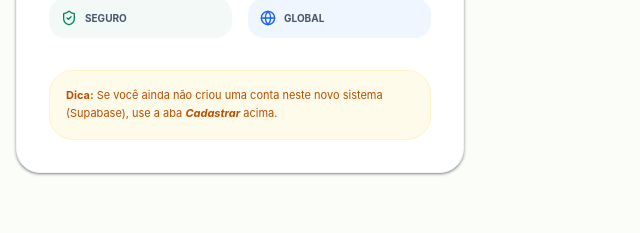
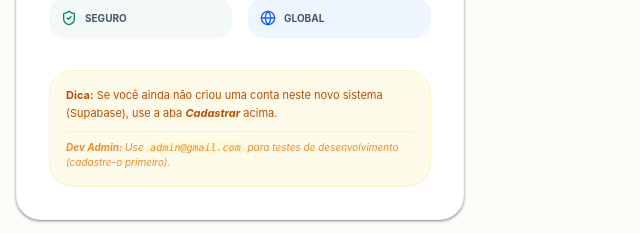
Before and after one commit to JhokoDev/teste-astea, a React (Vite) app: page / in a window 1280 px wide. Shown: the part 701-934 px from the top of the page, without its empty margins (0-640 px from the left). Before the commit the page ends 890 px from the top, so only its background shows below. Built offline with nearby package versions, Linux system fonts and the light colour scheme; no server answers; the HTML template or start-up script is replaced by a standard one.

Commit message:
feat: Improve Supabase authentication error handling
Add specific error messages for common Supabase authentication issues, including email rate limits, unsupported providers, and unconfirmed emails. This provides clearer guidance to users when login or signup fails.

```diff
--- a/src/views/LoginView.tsx
+++ b/src/views/LoginView.tsx
@@ -27,6 +27,10 @@ export function LoginView() {
       if (error.message?.includes('For security purposes, you can only request this after')) {
         const seconds = error.message.match(/\d+/)?.[0] || 'alguns';
         toast.error(`Muitas tentativas! Por segurança, aguarde ${seconds} segundos antes de tentar novamente.`);
+      } else if (error.message === 'email rate limit exceeded') {
+        toast.error('Limite de envio de e-mails do Supabase excedido. Tente usar o "Entrar com Google" ou aguarde alguns minutos.');
+      } else if (error.message?.includes('Unsupported provider')) {
+        toast.error('O login com Google não está ativado no painel do Supabase. Por favor, use e-mail e senha ou ative o provedor Google no Supabase.');
       } else {
         toast.error(`Erro: ${error.message}`);
       }
@@ -104,6 +108,10 @@ export function LoginView() {
       } else if (error.message?.includes('For security purposes, you can only request this after')) {
         const seconds = error.message.match(/\d+/)?.[0] || 'alguns';
         toast.error(`Muitas tentativas! Por segurança, aguarde ${seconds} segundos antes de tentar novamente.`);
+      } else if (error.message === 'Email not confirmed') {
+        toast.error('Seu e-mail ainda não foi confirmado. Verifique sua caixa de entrada (e a pasta de spam) para o link de ativação.');
+      } else if (error.message === 'email rate limit exceeded') {
+        toast.error('Limite de envio de e-mails do Supabase excedido. Tente usar o "Entrar com Google" ou aguarde alguns minutos.');
       } else {
         toast.error(`Erro: ${error.message}`);
       }
@@ -238,10 +246,15 @@ export function LoginView() {
           </div>
         </div>
 
-        <div className="p-4 bg-amber-50 rounded-2xl border border-amber-100">
+        <div className="p-4 bg-amber-50 rounded-2xl border border-amber-100 space-y-2">
           <p className="text-[11px] text-amber-700 leading-relaxed">
             <span className="font-bold">Dica:</span> Se você ainda não criou uma conta neste novo sistema (Supabase), use a aba <span className="font-bold italic">Cadastrar</span> acima.
           </p>
+          <div className="pt-2 border-t border-amber-200/50">
+            <p className="text-[10px] text-amber-600/80 italic">
+              <span className="font-bold">Dev Admin:</span> Use <span className="font-mono bg-amber-100/50 px-1 rounded">admin@gmail.com</span> para testes de desenvolvimento (cadastre-o primeiro).
+            </p>
+          </div>
         </div>
       </motion.div>
     </div>
```
